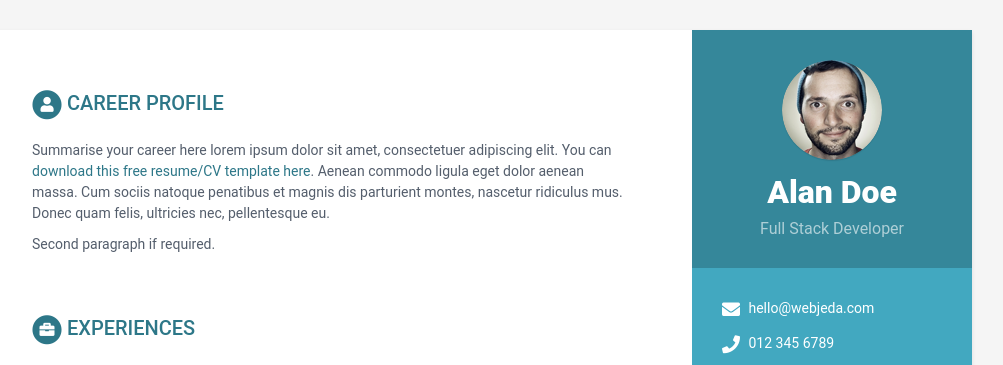
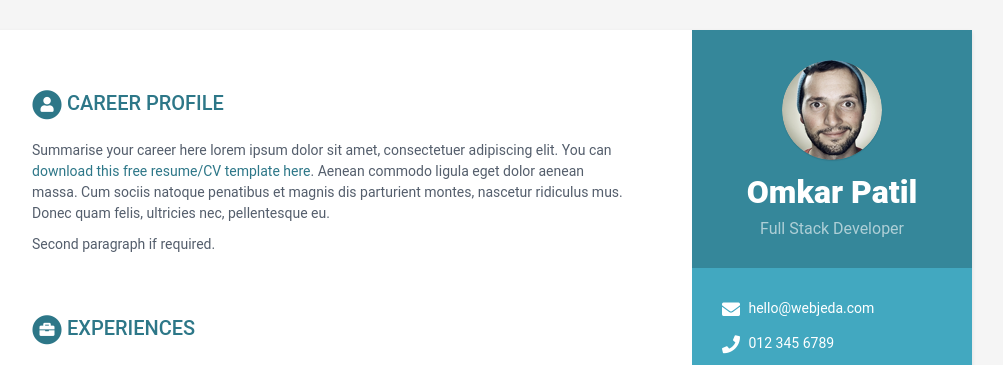
Before and after one commit to omkarpat/mystory, a Jekyll site: the page built from index.html, in a window 1280 px wide. Shown: the top 365 px of the page, without its empty margins (168-1171 px from the left). Built offline with Jekyll 4.4.1, drawn with Linux system fonts in a browser that asks for light colours.

Commit message:
adding template

```diff
--- a/_data/data.yml
+++ b/_data/data.yml
@@ -7,7 +7,7 @@ sidebar:
     education: True # set to False if you want education in main section instead of in sidebar
 
     # Profile information
-    name: Alan Doe
+    name: Omkar Patil
     tagline: Full Stack Developer
     avatar: profile.png  #place a 100x100 picture inside /assets/images/ folder and provide the name of the file below
 
```
